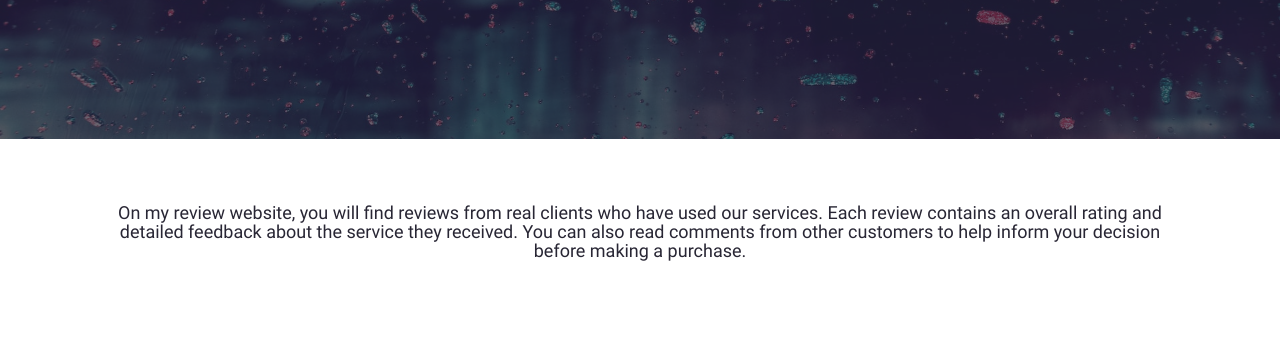
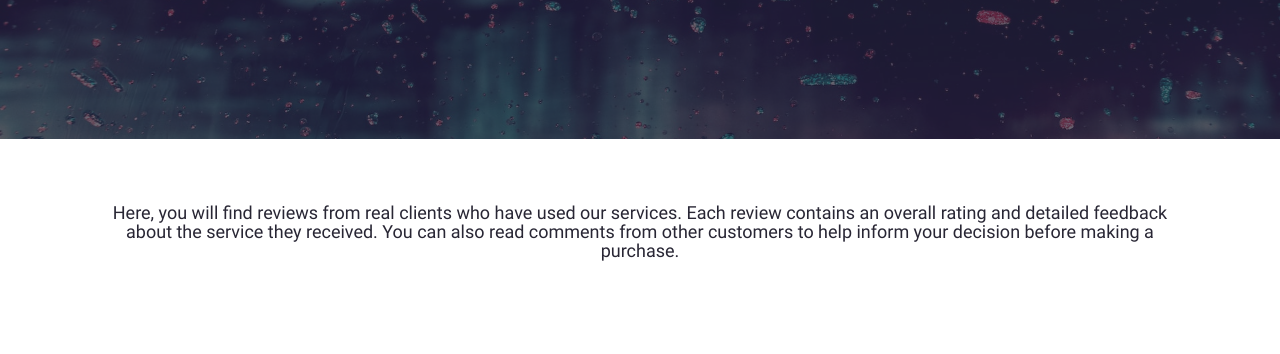
Before and after one commit to Palutzii/company-project-wox, a plain HTML site: page pages/reference.html in a window 1280 px wide. Shown: the part 365-719 px from the top of the page. Drawn offline with nearby package versions, Linux system fonts and the light colour scheme.

Commit message:
small update to text element content on reference page

```diff
--- a/pages/reference.html
+++ b/pages/reference.html
@@ -118,11 +118,10 @@
     <main class="reference-content">
       <article class="content-wrapper">
         <p class="text-element">
-          On my review website, you will find reviews from real clients who have
-          used our services. Each review contains an overall rating and detailed
-          feedback about the service they received. You can also read comments
-          from other customers to help inform your decision before making a
-          purchase.
+          Here, you will find reviews from real clients who have used our
+          services. Each review contains an overall rating and detailed feedback
+          about the service they received. You can also read comments from other
+          customers to help inform your decision before making a purchase.
         </p>
       </article>
       <section class="review-element content-wrapper">
```
